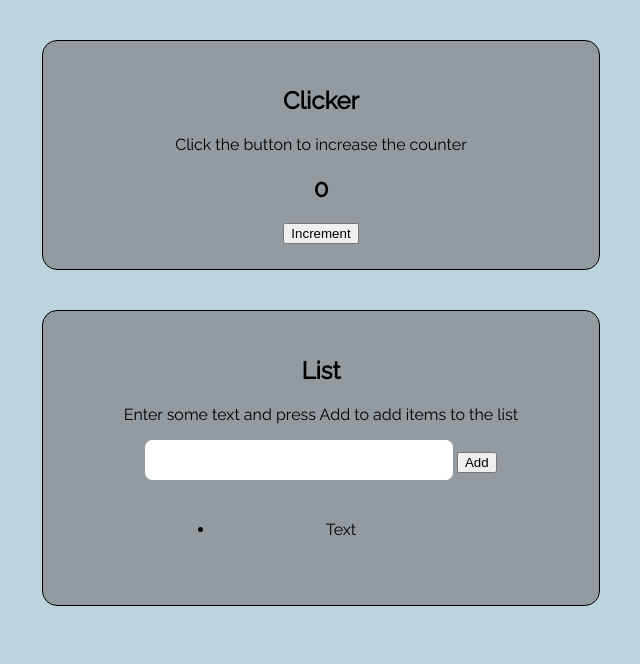
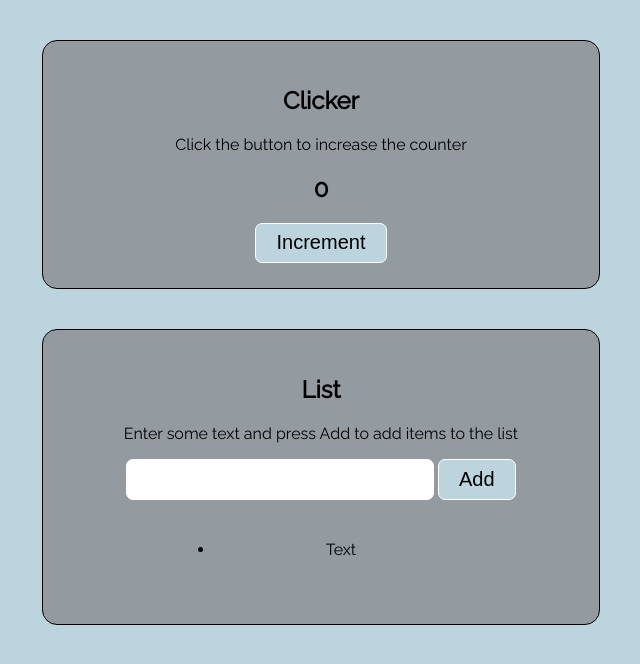
Before and after one commit to joycellu/ds3-start-task1, a plain HTML site: page index.html in a window 1280 px wide. Shown: the whole page, without its empty margins (319-959 px from the left). Drawn offline with Linux system fonts and the light colour scheme.

Commit message:
feat: added hover feature as another CSS selector

```diff
--- a/styles.css
+++ b/styles.css
@@ -19,13 +19,16 @@ body {
     background-color: #949BA0;
 }
 
-.gray-box button:hover {
-    cursor: pointer;
+.gray-box button {
     border: 1.25px solid white;
     border-radius: 7px;
     padding: 1.5% 4%;
     font-size: 20px;
     background-color: #BCD4DE;
+}
+
+.gray-box button:hover {
+    cursor: pointer;
 }
 
 .gray-box input {
```
Also changed, not shown: 1 other file.
